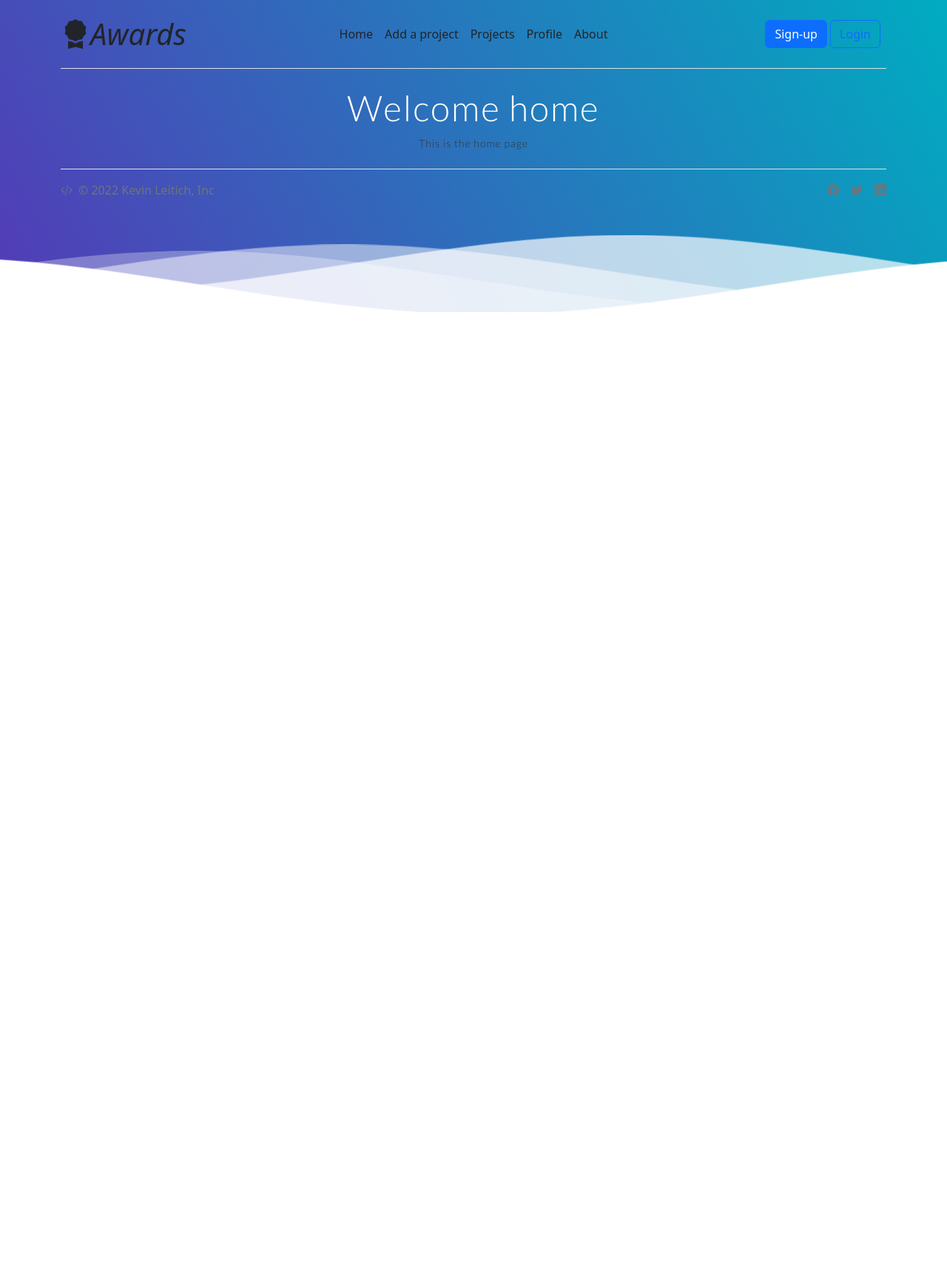
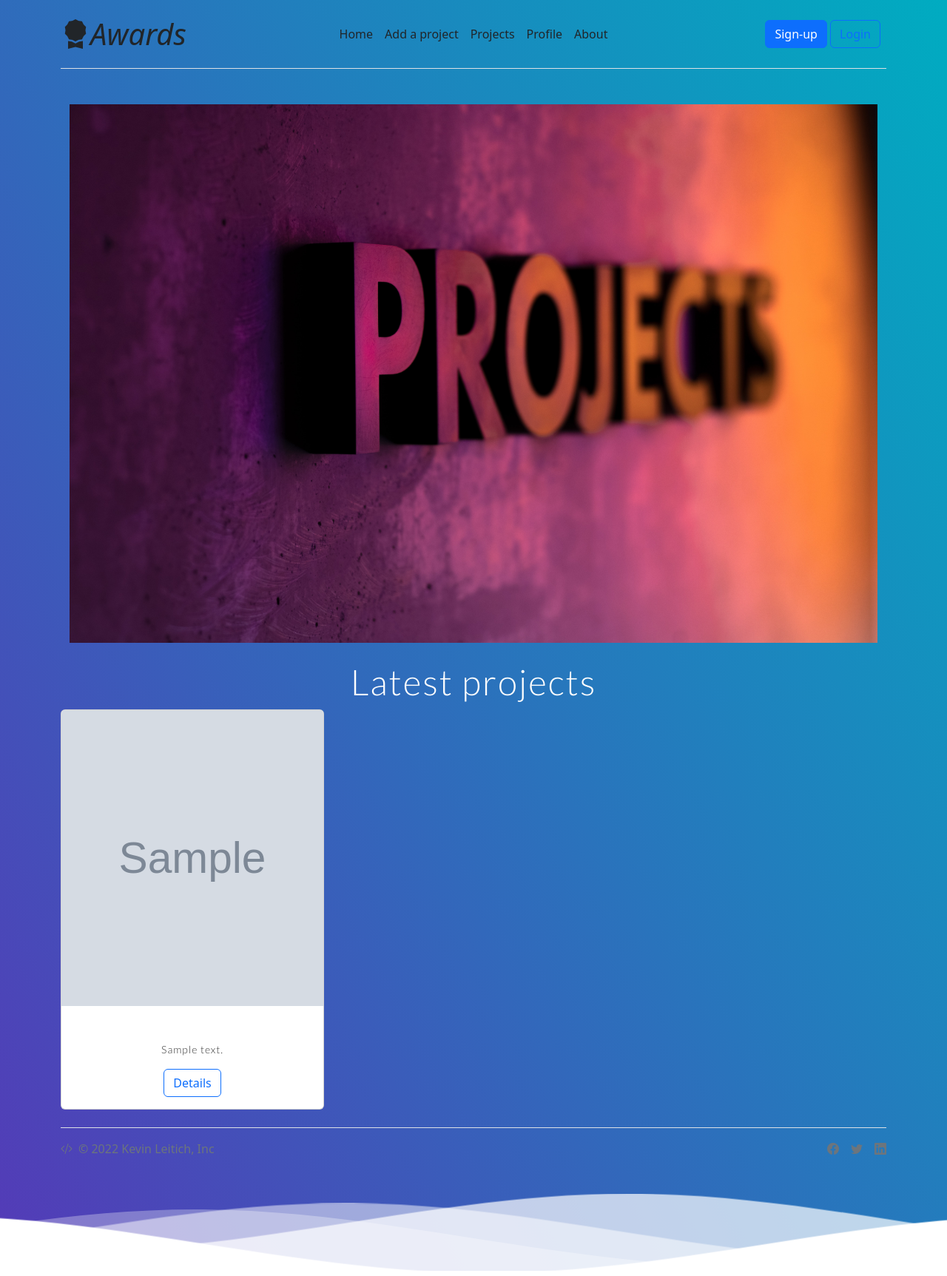
Before and after one commit to kLeitich/P-rated, a Django app: page / in a window 1280 px wide. Shown: the whole page at 74% size. Before the commit the page ends 422 px from the top, so only its background shows below. Run offline with Django 4.2, Linux system fonts and the light colour scheme; tables that the repository leaves empty hold one stand-in row (values such as "Sample post"); grey boxes marked "Sample" are stand-in pictures.

Commit message:
adding cards to home page to display projects

```diff
--- a/app/templates/index.html
+++ b/app/templates/index.html
@@ -1,11 +1,27 @@
 {% extends 'base.html' %}
 
-    {% block content %}
-    <div class="text-white container">
-
-    <h1 class="text-center">Welcome home</h1>
-    <p>This is the home page </p>
-
+{% block content %}
+    <div class="container-fluid">
+        <div class="container p-4">
+            <img src="static/background/octavian-dan-b21Ty33CqVs-unsplash.jpg" alt="cover" width="100%">
+        </div>
+        <div class="container">
+            <div class="row">
+                <h1>Latest projects</h1>
+                {% for p in project %}
+                <div class="col-md-4">
+                    <div class="card" >
+                        <img src="{{p.image.url}}" class="card-img-top" alt="{{p.title}}" height="400em">
+                        <div class="card-body">
+                          <h5 class="card-title">{{p.title}}</h5>
+                          <p class="card-text">{{p.description}}</p>
+                          <a href="#" class="btn btn-outline-primary">Details</a>
+                        </div>
+                      </div>
+                </div>
+                {% endfor %}
+            </div>
+        </div>
     </div>
 
     {% endblock %}
--- a/app/views.py
+++ b/app/views.py
@@ -8,7 +8,8 @@ from app.forms import UpdateUserProfileForm, UploadProjectModelForm, UserRegistr
 
 # Create your views here.
 def home(request):
-    return render(request,'index.html')
+    project=Project.objects.all()
+    return render(request,'index.html',{'project':project})
 
 def register_user(request):
     if request.method == 'POST':
```
Also changed, not shown: static/background/octavian-dan-b21Ty33CqVs-unsplash.jpg (added).
